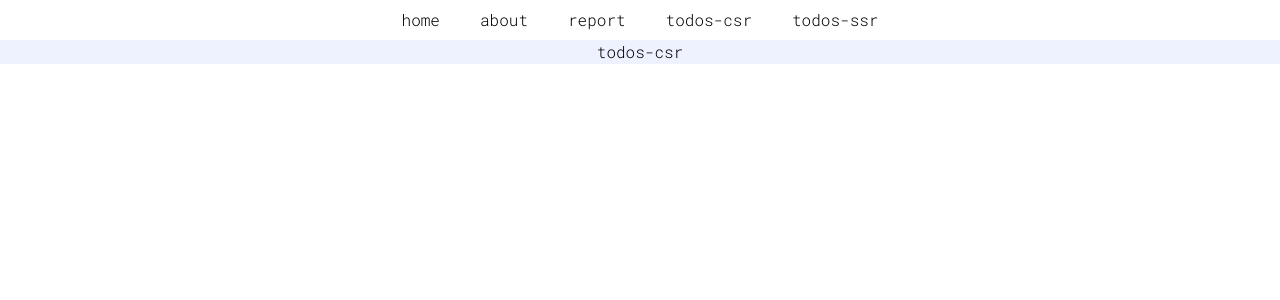
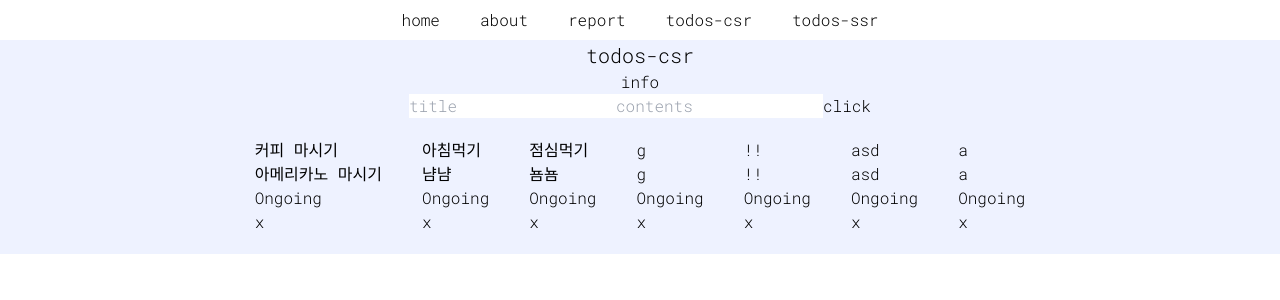
Before and after one commit to aotoyae/next-todo-list-app, a Next.js app: page /todos-csr in a window 1280 px wide. Shown: the top 300 px of the page. Built offline with nearby package versions, Linux system fonts and the light colour scheme; data requests are answered from the project's data file.

Commit message:
Add: todo 추가 기능

```diff
--- a/db.json
+++ b/db.json
@@ -22,6 +22,30 @@
       "title": "점심먹기",
       "contents": "뇸뇸",
       "isDone": false
+    },
+    {
+      "id": "f328",
+      "title": "g",
+      "contents": "g",
+      "isDone": false
+    },
+    {
+      "id": "68db",
+      "title": "!!",
+      "contents": "!!",
+      "isDone": false
+    },
+    {
+      "id": "87e8",
+      "title": "asd",
+      "contents": "asd",
+      "isDone": false
+    },
+    {
+      "id": "b204",
+      "title": "a",
+      "contents": "a",
+      "isDone": false
     }
   ]
 }
--- a/src/app/layout.tsx
+++ b/src/app/layout.tsx
@@ -2,6 +2,7 @@ import type { Metadata } from 'next';
 import './globals.css';
 import Link from 'next/link';
 import { roboto_mono } from './styles/fonts';
+import QueryProvider from './provider';
 
 export const metadata: Metadata = {
   title: 'Create Next App',
@@ -35,9 +36,11 @@ export default function RootLayout({
             </li>
           </ul>
         </nav>
-        <div className="flex justify-center text-center bg-indigo-50">
-          {children}
-        </div>
+        <QueryProvider>
+          <div className="flex justify-center text-center bg-indigo-50">
+            {children}
+          </div>
+        </QueryProvider>
       </body>
     </html>
   );
--- /dev/null
+++ b/src/app/provider.tsx
@@ -0,0 +1,13 @@
+'use client';
+
+import { QueryClient, QueryClientProvider } from '@tanstack/react-query';
+
+const QueryProvider = ({ children }: React.PropsWithChildren) => {
+  const queryClient = new QueryClient();
+
+  return (
+    <QueryClientProvider client={queryClient}>{children}</QueryClientProvider>
+  );
+};
+
+export default QueryProvider;
--- a/src/app/todos-csr/page.tsx
+++ b/src/app/todos-csr/page.tsx
@@ -1,5 +1,92 @@
-function page() {
-  return <div>todos-csr</div>;
+'use client';
+
+import { useMutation, useQuery, useQueryClient } from '@tanstack/react-query';
+import type { Todo, newTodo } from '@/types/todo';
+import { FormEvent, useState } from 'react';
+
+function TodosPage() {
+  const queryClient = useQueryClient();
+  const [title, setTitle] = useState('');
+  const [contents, setContents] = useState('');
+
+  const {
+    data: todos,
+    isLoading,
+    isError,
+  } = useQuery({
+    queryKey: ['todos'],
+    queryFn: async () => {
+      const response = await fetch('http://localhost:3000/api');
+      const { todos } = await response.json();
+
+      return todos;
+    },
+  });
+
+  const newTodoMudation = useMutation({
+    mutationFn: async (newTodo: newTodo) => {
+      const response = await fetch('http://localhost:3000/api', {
+        method: 'POST',
+        headers: { 'Content-Type': 'application/json' },
+        body: JSON.stringify(newTodo),
+      });
+      // const { todo } = await response.json();
+      const todo = await response.json();
+      return todo;
+    },
+  });
+
+  const onSubmitHandler = (e: FormEvent) => {
+    e.preventDefault();
+    newTodoMudation.mutate(
+      { title, contents },
+      {
+        onSuccess: () => {
+          setTitle('');
+          setContents('');
+
+          queryClient.invalidateQueries({
+            queryKey: ['todos'],
+          });
+        },
+      }
+    );
+  };
+
+  if (isLoading) return <div>Loding...</div>;
+  if (isError) return <div>Error...</div>;
+
+  return (
+    <div>
+      <h1 className="text-[20px]">todos-csr</h1>
+      <p>info</p>
+      <form onSubmit={onSubmitHandler}>
+        <input
+          value={title}
+          placeholder="title"
+          onChange={(e) => setTitle(e.target.value)}
+        />
+        <input
+          value={contents}
+          placeholder="contents"
+          onChange={(e) => setContents(e.target.value)}
+        />
+        <button>click</button>
+      </form>
+      <ul className="p-5 flex gap-10 text-left">
+        {todos.map((todo: Todo) => {
+          return (
+            <li key={todo.id}>
+              <h2>{todo.title}</h2>
+              <p>{todo.contents}</p>
+              {todo.isDone ? <p>finish</p> : <p>Ongoing</p>}
+              <button className="cursor-pointer">x</button>
+            </li>
+          );
+        })}
+      </ul>
+    </div>
+  );
 }
 
-export default page;
+export default TodosPage;
--- /dev/null
+++ b/src/types/todo.ts
@@ -0,0 +1,9 @@
+export type newTodo = {
+  title: string;
+  contents: string;
+};
+
+export type Todo = newTodo & {
+  id: string;
+  isDone: boolean;
+};
```
